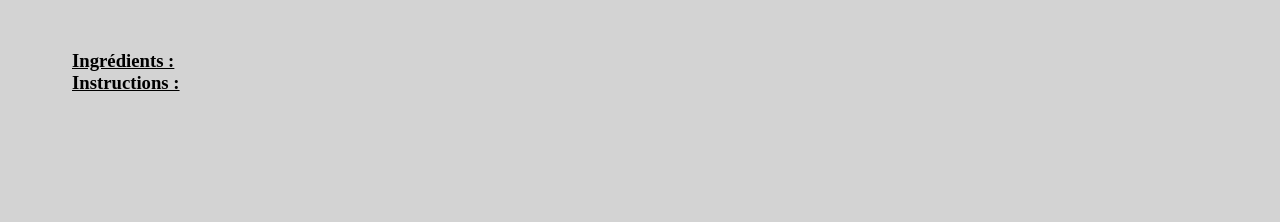
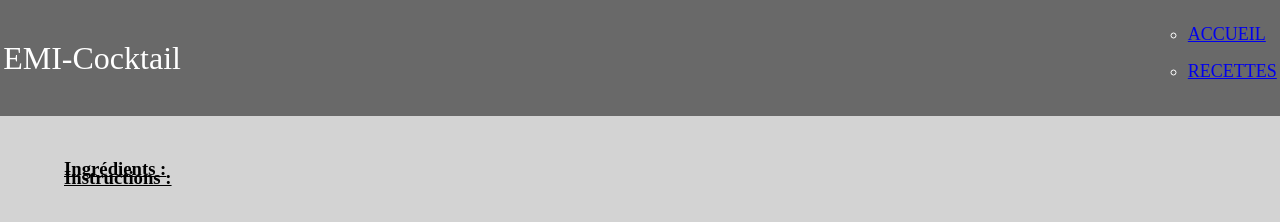
Before and after one commit to Cahuete0512/projet-vue-api, a plain HTML site: page index.html in a window 1280 px wide. Drawn offline with nearby package versions, Linux system fonts and the light colour scheme; no server answers.

Commit message:
style work in progress

```diff
--- a/index.html
+++ b/index.html
@@ -3,18 +3,45 @@
 <head>
     <meta charset="UTF-8"/>
     <meta name="viewport" content="width=device-width,initial-scale=1"/>
-    <title>Cocktails</title>
+    <title>EMI-Cocktail</title>
     <style>
+        .logo {
+            font-size: 32px;
+        }
+
+        #menu {
+            display: flex;
+            gap: 1em;
+            font-size: 18px;
+        }
+
+        .navbar {
+            display: flex;
+            align-items: center;
+            justify-content: space-between;
+            padding: 0.2em;
+            background-color: dimgrey;
+            color: #fff;
+        }
+
         body {
             width: 100%;
             background-color: lightgray;
+            margin: 0;
+            padding: 0;
+            background-size: cover;
+            overflow-x: hidden;
         }
 
         img {
             display: block;
-            width: 10%;
-            margin: auto;
+            margin-right: auto;
+            margin-left: auto;
+            width: 20%;
+            height: 20%;
             filter: drop-shadow(16px 16px 10px grey);
+            background-size: cover;
+            border-radius: 50%;
         }
 
         #apiCocktail {
@@ -44,16 +71,26 @@
             padding-left: 5%;
             position: absolute;
             top: 130%;
+            font-size: 16px;
         }
 
         #instructions {
             padding-left: 5%;
             position: absolute;
-            top: 250%;
+            top: 180%;
         }
     </style>
 </head>
 <body>
+<nav class="navbar">
+    <div class="logo">EMI-Cocktail</div>
+    <div id="menu">
+        <ul>
+            <li><a href="randomCocktail.html">ACCUEIL</a></li>
+            <li><a href="liste-cocktail.html">RECETTES</a></li>
+        </ul>
+    </div>
+</nav>
 <div id="apiCocktail">
     <div v-if="cocktail.strDrink">
         <h1 class="title">Cocktails {{ cocktail.strDrink.toUpperCase() }}</h1>
```
